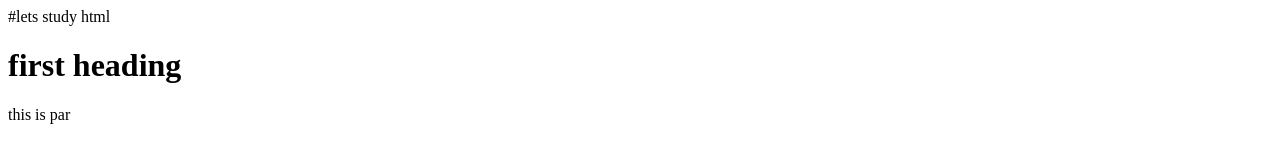
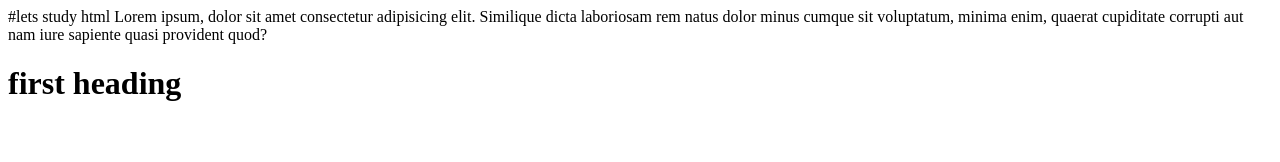
Before and after one commit to cooldevloper143/html_training, a plain HTML site: page index.html in a window 1280 px wide. Drawn offline with Linux system fonts and the light colour scheme.

Commit message:
Update index.html

```diff
--- a/index.html
+++ b/index.html
@@ -4,10 +4,12 @@
   <head>
     <meta charset="UTF-8" />
     <meta name="viewport" content="width=device-width, initial-scale=1.0" />
-    <title>Document</title>
-  </head>
+    <title>Document</title></head
+  >Lorem ipsum, dolor sit amet consectetur adipisicing elit. Similique dicta
+  laboriosam rem natus dolor minus cumque sit voluptatum, minima enim, quaerat
+  cupiditate corrupti aut nam iure sapiente quasi provident quod?
   <body>
-    <h1>first heading</h1>
-    <p>this is par</p>
+    <h1>first heading </h1>
+    <p></p>
   </body>
 </html>
```
